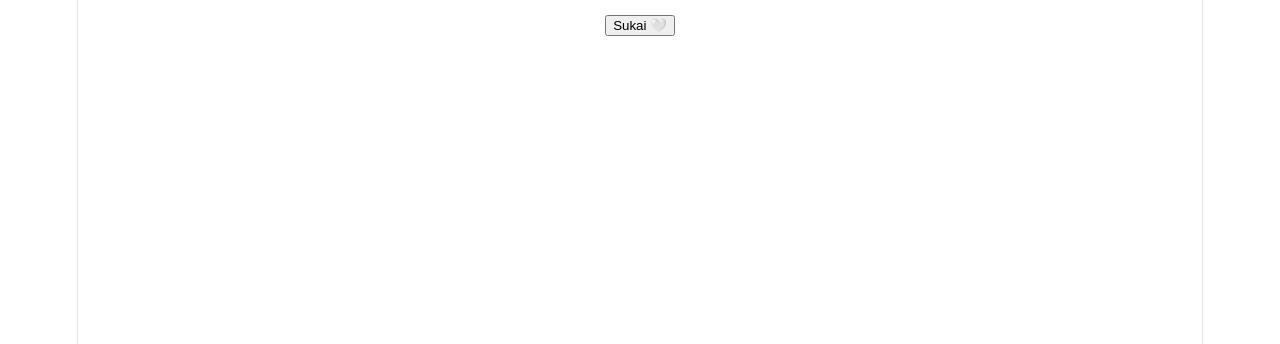
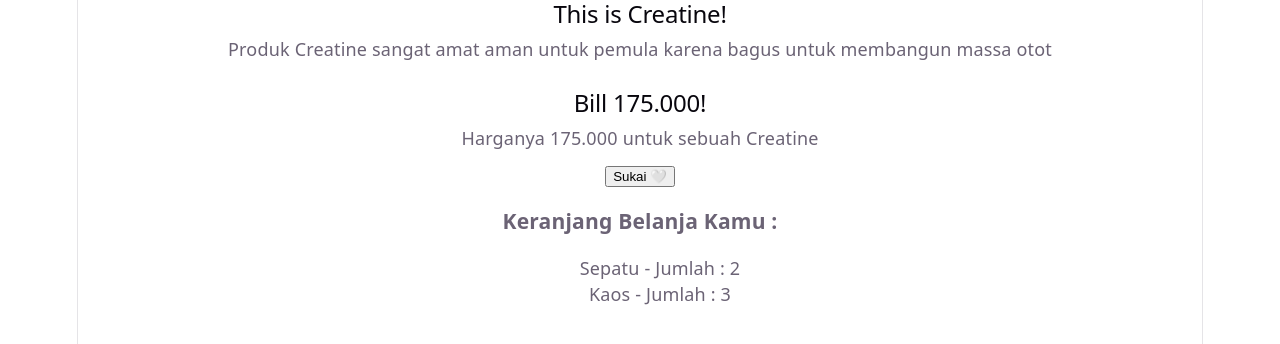
Before and after one commit to GilangAqshal/ChallengeAH, a React (Vite) app in the folder Juli/belajar-react/: page / in a window 1280 px wide. Shown: the top 344 px of the page. Built offline with nearby package versions, Linux system fonts and the light colour scheme.

Commit message:
Render List Data dengan .map()

```diff
--- a/Juli/belajar-react/src/App.jsx
+++ b/Juli/belajar-react/src/App.jsx
@@ -1,6 +1,23 @@
 // Use state
 import React, { useState } from "react";
-
+// tantangan 1
+const Produk = ({ namaProduk, harga }) => {
+  return (
+    <div className="card">
+      <h2>This is {namaProduk}!</h2>
+      <p>
+        Produk {namaProduk} sangat amat aman untuk pemula karena bagus untuk
+        membangun massa otot
+      </p>
+      <br />
+      <h2>Bill {harga}!</h2>
+      <p>
+        Harganya {harga} untuk sebuah {namaProduk}
+      </p>
+    </div>
+  );
+};
+// tantangan 2
 const TombolLike = () => {
   const [isLiked, setIsLiked] = useState(false);
 
@@ -13,11 +30,34 @@ const TombolLike = () => {
     </div>
   );
 };
+//tantangan3
+const KeranjangBelanja = () => {
+  const cart = [
+    { id: 1, item: "Sepatu", qty: 2 },
+    { id: 2, item: "Kaos", qty: 3 },
+  ];
 
+  return (
+    <div>
+      <h3>Keranjang Belanja Kamu : </h3>
+      <ul>
+        {cart.map((produk) => (
+          <li key={produk.id} type="none">
+            {produk.item} - Jumlah : {produk.qty}
+          </li>
+        ))}
+      </ul>
+    </div>
+  );
+};
+
+// Parent COmponent
 const App = () => {
   return (
     <div>
+      <Produk namaProduk="Creatine" harga="175.000" />
       <TombolLike />
+      <KeranjangBelanja />
     </div>
   );
 };
```
